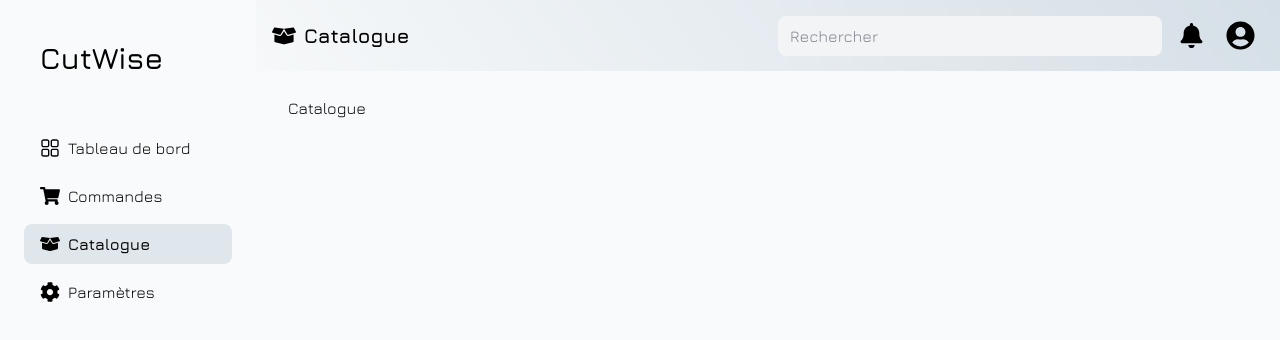
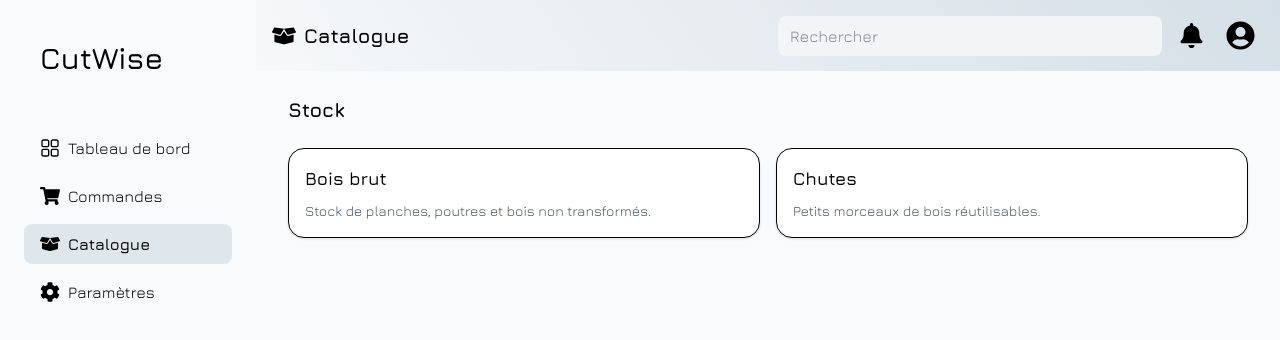
Before and after one commit to cjovignot/cutWise, a React (Vite) app in the folder frontend/: page /catalog in a window 1280 px wide. Shown: the top 340 px of the page. Built offline with nearby package versions, Linux system fonts and the light colour scheme.

Commit message:
[WIP] Catalog Cards

```diff
--- a/frontend/src/i18n/en.json
+++ b/frontend/src/i18n/en.json
@@ -25,6 +25,13 @@
   "catalog": {
     "title": "Catalog"
   },
+  "stock": {
+    "title": "Stock",
+    "raw_wood": "Raw wood",
+    "raw_wood_desc": "Stock of planks, beams, and unfinished wood.",
+    "scraps": "Scraps",
+    "scraps_desc": "Small reusable pieces of wood."
+  },
   "users": "Users",
   "projects": "Projects",
   "settings": {
--- a/frontend/src/i18n/es.json
+++ b/frontend/src/i18n/es.json
@@ -25,6 +25,13 @@
   "catalog": {
     "title": "Catálogo"
   },
+  "stock": {
+    "title": "Existencias",
+    "raw_wood": "Madera en bruto",
+    "raw_wood_desc": "Stock de tablas, vigas y madera sin procesar.",
+    "scraps": "Recortes",
+    "scraps_desc": "Pequeños trozos de madera reutilizables."
+  },
   "users": "Usuarios",
   "projects": "Proyectos",
   "settings": {
--- a/frontend/src/i18n/fr.json
+++ b/frontend/src/i18n/fr.json
@@ -25,6 +25,13 @@
   "catalog": {
     "title": "Catalogue"
   },
+  "stock": {
+    "title": "Stock",
+    "raw_wood": "Bois brut",
+    "raw_wood_desc": "Stock de planches, poutres et bois non transformés.",
+    "scraps": "Chutes",
+    "scraps_desc": "Petits morceaux de bois réutilisables."
+  },
   "users": "Utilisateurs",
   "projects": "Projets",
   "settings": {
--- a/frontend/src/i18n/it.json
+++ b/frontend/src/i18n/it.json
@@ -25,6 +25,13 @@
   "catalog": {
     "title": "Catalogo"
   },
+  "stock": {
+    "title": "Azione",
+    "raw_wood": "Legno grezzo",
+    "raw_wood_desc": "Scorta di tavole, travi e legno non lavorato.",
+    "scraps": "Scarti",
+    "scraps_desc": "Piccoli pezzi di legno riutilizzabili."
+  },
   "users": "Utenti",
   "projects": "Progetti",
   "settings": {
--- a/frontend/src/pages/Catalog.tsx
+++ b/frontend/src/pages/Catalog.tsx
@@ -1,12 +1,35 @@
-// import type { CatalogProps } from "../types/Globals/Pages";
 import { useTranslation } from "react-i18next";
 
-export default function Catalog() {
-  // { user }: CatalogProps
-  const { t } = useTranslation();
+type StockCardProps = {
+  title: string;
+  description: string;
+};
+
+function StockCard({ title, description }: StockCardProps) {
   return (
-    <>
-      <h2>{t("catalog.title")}</h2>
-    </>
+    <div className="flex flex-col p-4 bg-white border shadow rounded-2xl">
+      <h3 className="mb-2 text-lg font-semibold">{title}</h3>
+      <p className="text-sm text-gray-600">{description}</p>
+    </div>
   );
 }
+
+export default function Catalog() {
+  const { t } = useTranslation();
+
+  return (
+    <div className="space-y-6">
+      <h2 className="text-xl font-bold">{t("stock.title")}</h2>
+      <div className="grid grid-cols-1 gap-4 md:grid-cols-2">
+        <StockCard
+          title={t("stock.raw_wood")}
+          description={t("stock.raw_wood_desc")}
+        />
+        <StockCard
+          title={t("stock.scraps")}
+          description={t("stock.scraps_desc")}
+        />
+      </div>
+    </div>
+  );
+}
--- a/frontend/src/pages/Dashboard.tsx
+++ b/frontend/src/pages/Dashboard.tsx
@@ -31,7 +31,7 @@ export default function Dashboard() {
       {/* <h2 className="mb-6 text-2xl font-bold">{t("dashboard.title")}</h2> */}
 
       {/* Grid responsive */}
-      <div className="grid grid-cols-2 gap-5 md:grid-cols-1 md:grid-cols-2 lg:grid-cols-3">
+      <div className="grid grid-cols-2 gap-5 md:grid-cols-1 md:grid-cols-3 lg:grid-cols-4">
         <Card>
           <CardHeader>
             <CardTitle>
```
